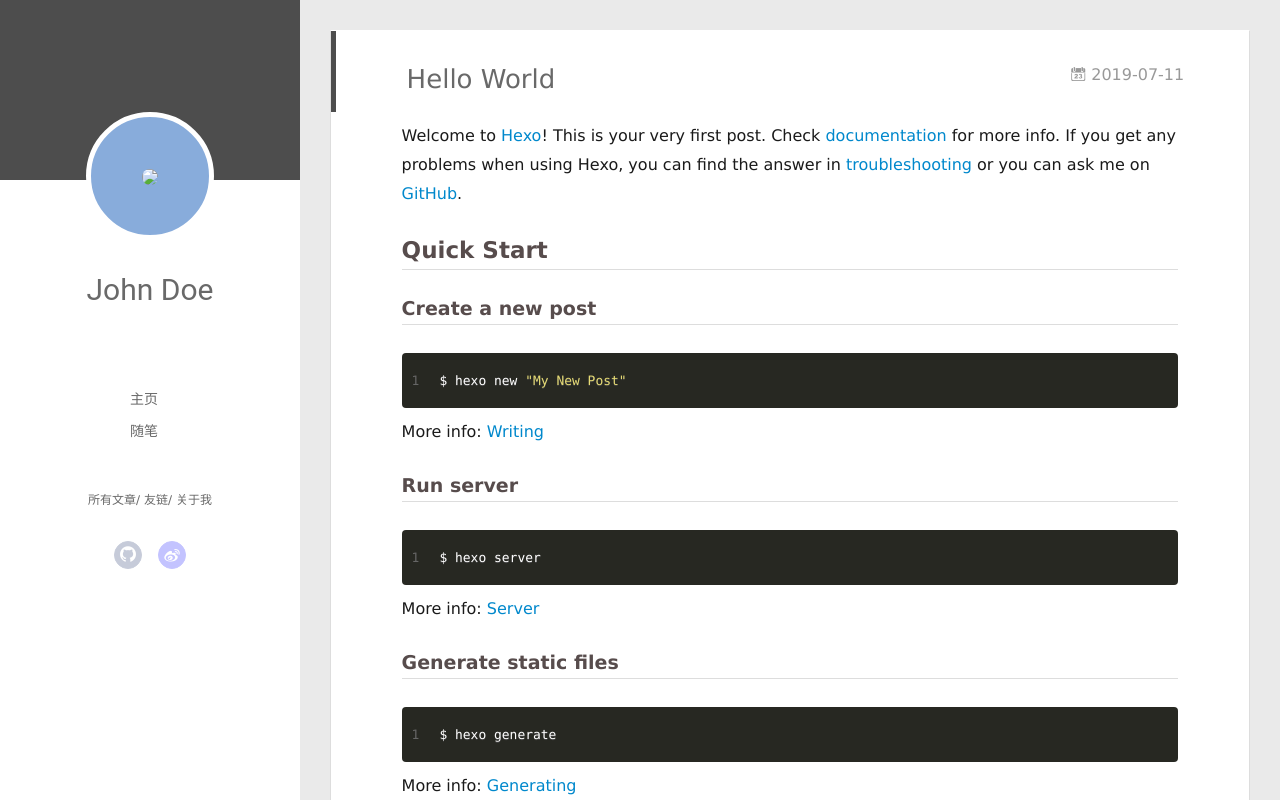
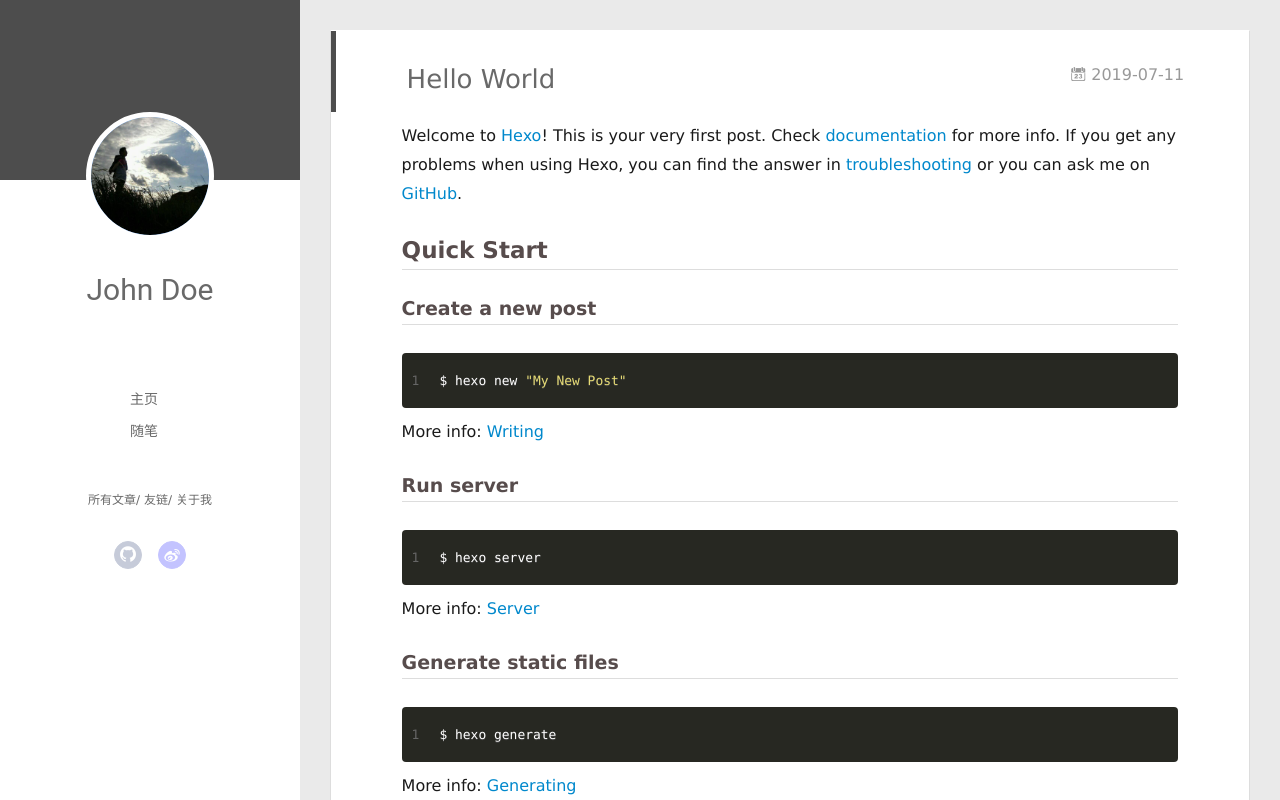
Before and after one commit to moveFly/moveFly.github.io, a plain HTML site: page index.html in a window 1280 px wide. Drawn offline with Linux system fonts and the light colour scheme; no server answers.

Commit message:
Site updated: 2019-07-11 10:47:35

```diff
--- a/index.html
+++ b/index.html
@@ -43,7 +43,7 @@
 <div class="intrude-less">
 	<header id="header" class="inner">
 		<a href="/" class="profilepic">
-			<img src="/source/img/headpic.jpg" class="js-avatar">
+			<img src="/img/headpic.jpg" class="js-avatar">
 		</a>
 		<hgroup>
 		  <h1 class="header-author"><a href="/">John Doe</a></h1>
@@ -97,7 +97,7 @@
 	<div class="intrude-less">
 		<header id="header" class="inner">
 			<div class="profilepic">
-				<img src="/source/img/headpic.jpg" class="js-avatar">
+				<img src="/img/headpic.jpg" class="js-avatar">
 			</div>
 			<hgroup>
 			  <h1 class="header-author js-header-author">John Doe</h1>
```
Also changed, not shown: 2019/07/11/hello-world/index.html (+4 -4 lines), archives/2019/07/index.html (+2 -2 lines), archives/2019/index.html (+2 -2 lines), archives/index.html (+2 -2 lines).
